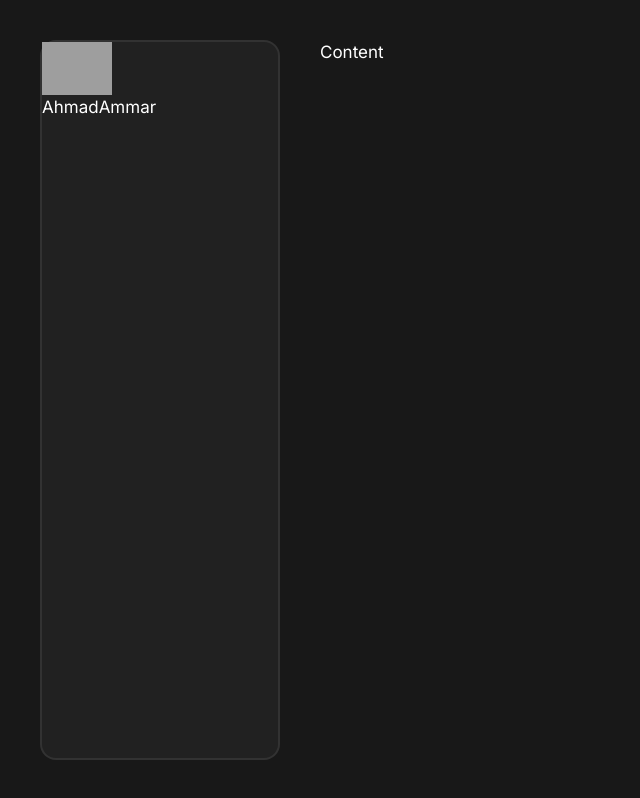
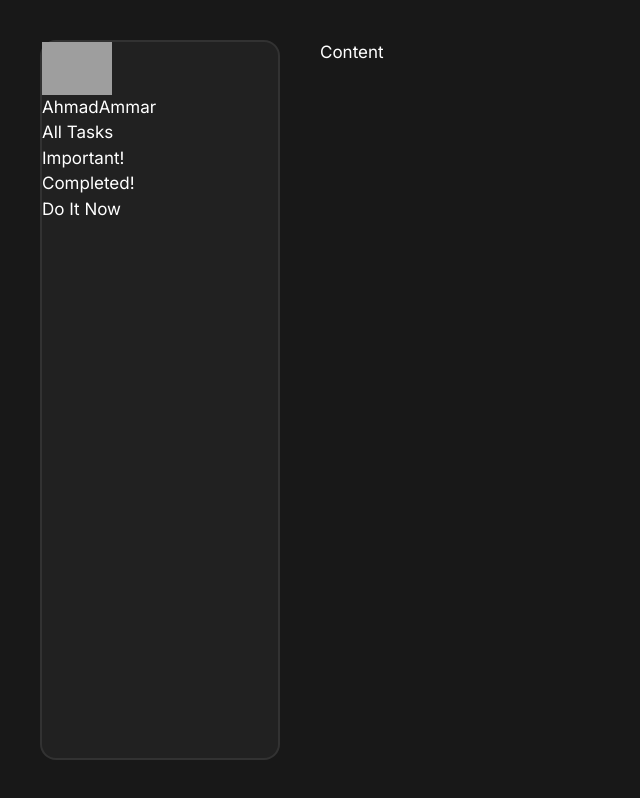
Before and after one commit to ahmadammarm/task-manager, a Next.js app: page / in a window 1280 px wide. Shown: the whole page, without its empty margins (0-640 px from the left). Built offline with nearby package versions, Linux system fonts and the light colour scheme; grey boxes are pictures that could not be loaded.

Commit message:
update sidebar content and adding font awesome

```diff
--- a/app/components/Sidebar/Sidebar.tsx
+++ b/app/components/Sidebar/Sidebar.tsx
@@ -5,11 +5,21 @@ import styled from 'styled-components';
 import { useGlobalState } from '@/app/context/globalProvider';
 import Image from 'next/image';
 
+import menu from '@/app/utils/menu';
+import Link from 'next/link';
+import { usePathname, useRouter } from 'next/navigation';
 
 
 const Sidebar = () => {
 
   const { theme } = useGlobalState();
+
+  const pathname = usePathname();
+  const router = useRouter();
+
+  const handleClick = (link: string) => {
+    router.push(link);
+  };
 
   return (
     <SidebarStyled theme={theme}>
@@ -24,7 +34,21 @@ const Sidebar = () => {
         </h1>
       </div>
       <ul className="nav-items">
-
+        {menu.map((item) => {
+          const link = item.link;
+          return (
+            <li
+              key={item.id}
+              className={`nav-item ${pathname === link ? "active" : ""}`}
+              onClick={() => {
+                handleClick(link);
+              }}
+            >
+              {item.icon}
+              <Link href={link}>{item.title}</Link>
+            </li>
+          );
+        })}
       </ul>
     </SidebarStyled>
   )
--- a/app/layout.tsx
+++ b/app/layout.tsx
@@ -19,6 +19,9 @@ export default function RootLayout({
 }) {
   return (
     <html lang="en">
+      <head>
+      <link rel="stylesheet" href="https://cdnjs.cloudflare.com/ajax/libs/font-awesome/6.4.2/css/all.min.css" integrity="sha512-z3gLpd7yknf1YoNbCzqRKc4qyor8gaKU1qmn+CShxbuBusANI9QpRohGBreCFkKxLhei6S9CQXFEbbKuqLg0DA==" crossOrigin="anonymous" referrerPolicy="no-referrer" />
+      </head>
       <body className={inter.className}>
         <ContextProvider>
           <GlobalStyleProvider>
--- a/package.json
+++ b/package.json
@@ -12,6 +12,7 @@
     "next": "14.0.2",
     "react": "^18",
     "react-dom": "^18",
+    "react-icons": "^4.11.0",
     "styled-components": "^6.1.1"
   },
   "devDependencies": {
```
Also changed, not shown: 1 other file (tests, documents, lock files or other folders).
